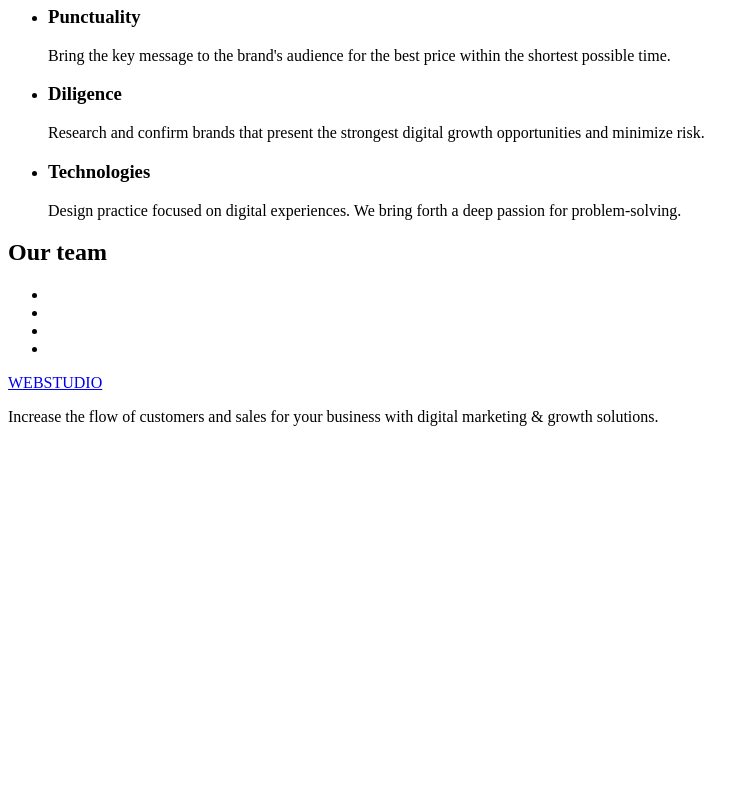
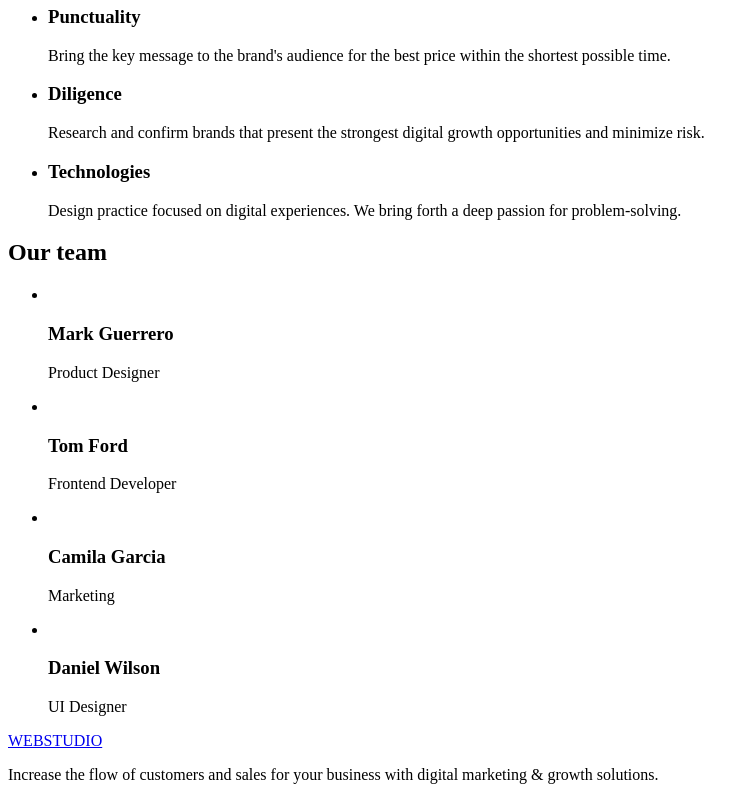
Before and after one commit to AnastasiiaZhytanska/goit-markup-hw-06, a plain HTML site: page index.html in a window 1280 px wide. Shown: the part 308-1108 px from the top of the page, without its empty margins (0-754 px from the left). Before the commit the page ends 800 px from the top, so only its background shows below. Drawn offline with Linux system fonts and the light colour scheme.

Commit message:
temporary changes sections

```diff
--- a/index.html
+++ b/index.html
@@ -30,11 +30,13 @@
 
     <main>
       <section>
+        <!-- start section main -->
         <h1>Effective Solutions for Your Business</h1>
         <button type="button">Order Service</button>
       </section>
 
       <section>
+        <!-- Start section with solutions -->
         <ul>
           <li>
             <h3>Strategy</h3>
@@ -71,12 +73,29 @@
       </section>
 
       <section>
+        <!-- start section our team -->
         <h2>Our team</h2>
         <ul>
-          <li></li>
-          <li></li>
-          <li></li>
-          <li></li>
+          <li>
+            <img src="" alt="" />
+            <h3>Mark Guerrero</h3>
+            <p>Product Designer</p>
+          </li>
+          <li>
+            <img src="" alt="" />
+            <h3>Tom Ford</h3>
+            <p>Frontend Developer</p>
+          </li>
+          <li>
+            <img src="" alt="" />
+            <h3>Camila Garcia</h3>
+            <p>Marketing</p>
+          </li>
+          <li>
+            <img src="" alt="" />
+            <h3>Daniel Wilson</h3>
+            <p>UI Designer</p>
+          </li>
         </ul>
       </section>
     </main>
```
